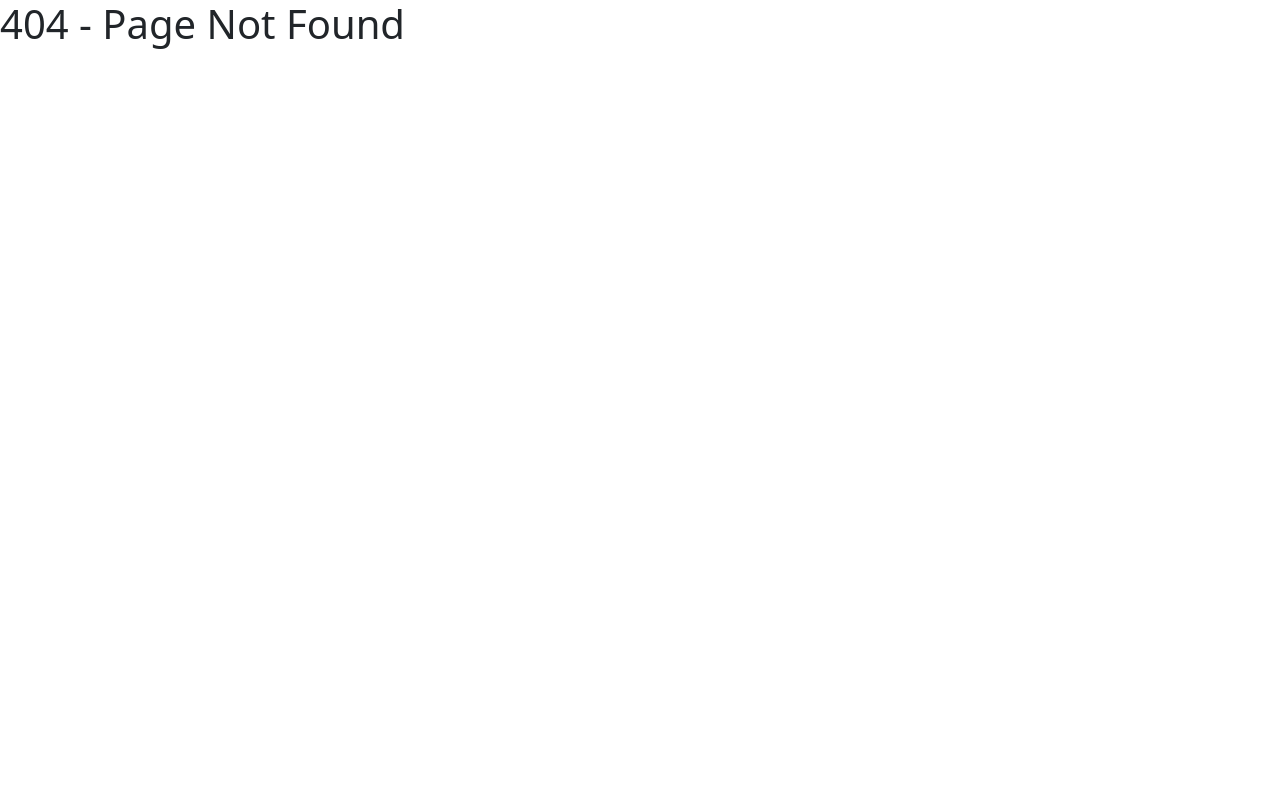
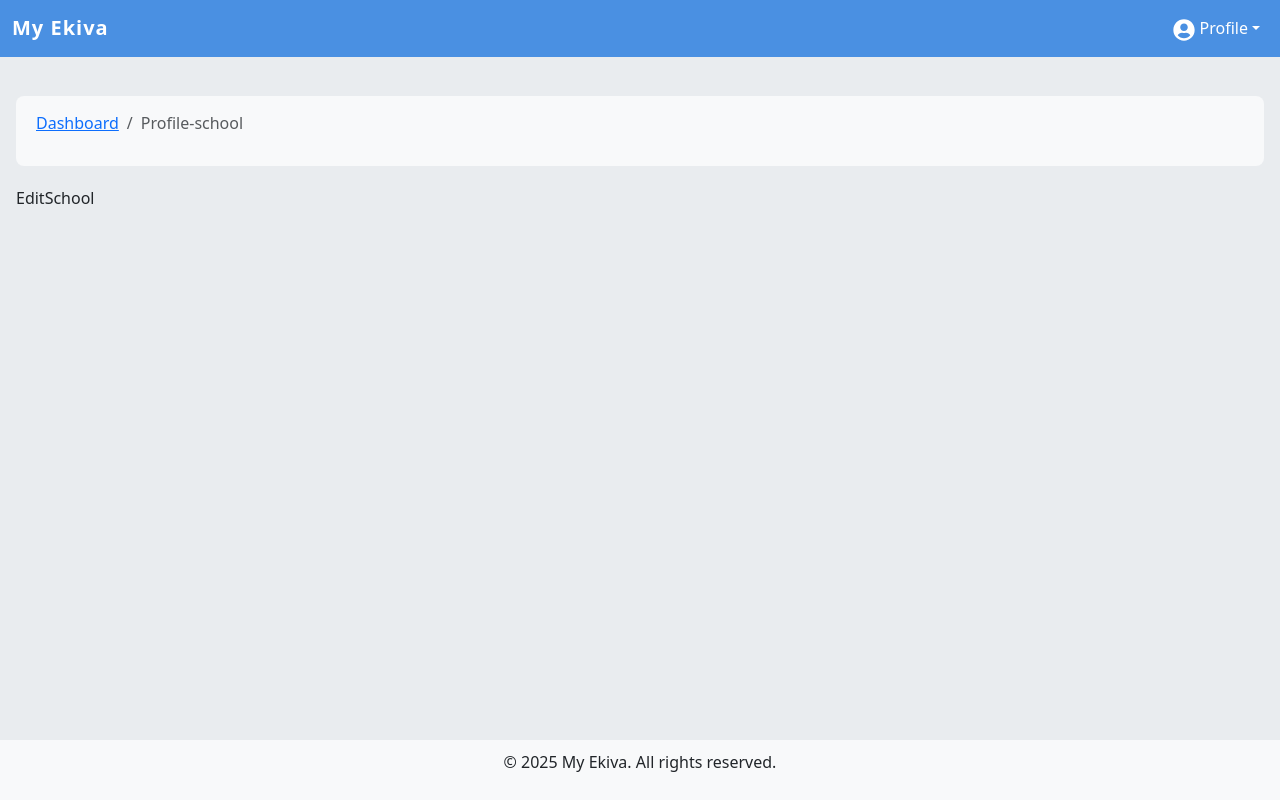
Before and after one commit to Jagadeesh534/my-ekiva, a React (Vite) app: page /dashboard/profile-school in a window 1280 px wide. Before the commit this address had no page. Built offline with nearby package versions, Linux system fonts and the light colour scheme.

Commit message:
profile changes

```diff
--- a/src/App.jsx
+++ b/src/App.jsx
@@ -10,6 +10,7 @@ import StudentsList from './app/components/students/StudentList'
 import StudentRegister from './app/components/students/StudentRegister'
 import StudentEdit from './app/components/students/StudentEdit'
 import StudentView from './app/components/students/StudentView'
+import EditSchool from './app/components/school/EditSchool'
 
 function App() {
   const students = [
@@ -83,6 +84,7 @@ function App() {
         <Route path="students/register" element={<StudentRegister title="register"/>} />
         <Route path="students/edit/:id" element={<StudentEdit students={students} />} title="edit"/>
         <Route path="students/view/:id" element={<StudentView students={students} />} title="view"/>
+        <Route path="profile-school" element={<EditSchool title="edit"></EditSchool>}></Route>
       </Route>
 
       {/* 404 Route */}
--- a/src/app/components/Header.jsx
+++ b/src/app/components/Header.jsx
@@ -16,6 +16,7 @@ const Header = () => {
   const menus = useSelector((state) => state.auth.menus);
   const dispatch = useDispatch();
   const navigate = useNavigate();
+  const profilePath = useSelector((state)=>state.auth.profilePath);
 
   // Dummy Profile Info (replace with real user data)
   const profile = {
@@ -31,7 +32,8 @@ const Header = () => {
 
   // Navigate to Profile Edit
   const handleProfileEdit = () => {
-    navigate("/profile/edit"); // Redirect to profile edit page
+    console.log(profilePath);
+    navigate(profilePath); // Redirect to profile edit page
   };
 
   return (
--- /dev/null
+++ b/src/app/components/school/EditSchool.jsx
@@ -0,0 +1,9 @@
+import React from 'react'
+
+function EditSchool() {
+  return (
+    <div>EditSchool</div>
+  )
+}
+
+export default EditSchool
--- a/src/app/features/authSlice.js
+++ b/src/app/features/authSlice.js
@@ -2,6 +2,7 @@ import { createSlice } from "@reduxjs/toolkit";
 
 const initialState = {
   loginType: "", // Login Type: student, school, teacher
+  profilePath:'',
   menus: [], // To store menu options
 };
 
@@ -11,6 +12,7 @@ const authSlice = createSlice({
   reducers: {
     setLoginType: (state, action) => {
       state.loginType = action.payload;
+      state.profilePath = '/dashboard/profile-'+state.loginType;
 
       // Set dynamic menus based on login type
       switch (action.payload) {
```
Also changed, not shown: src/app/components/school/AddSchool.jsx (added, +9 -0 lines).
